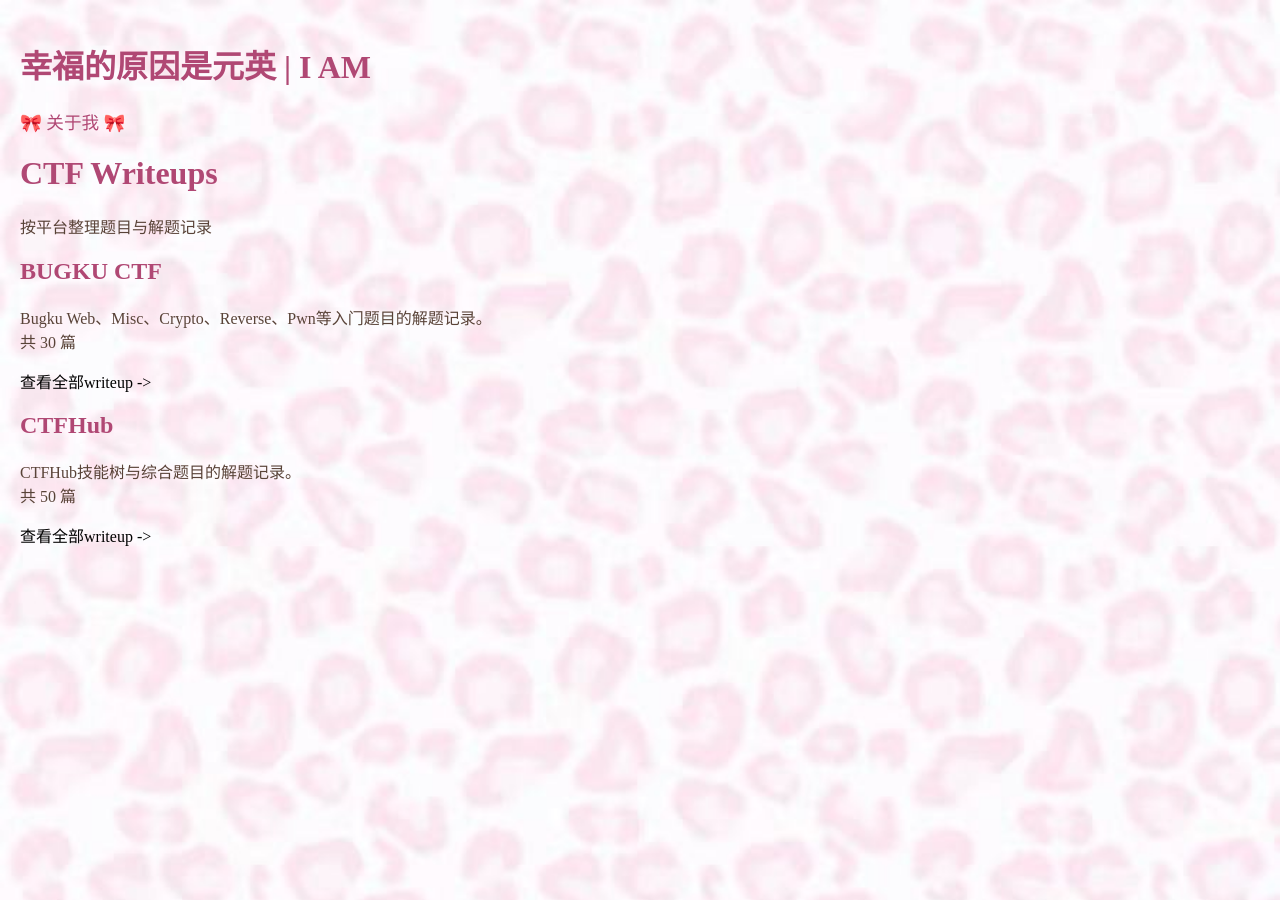
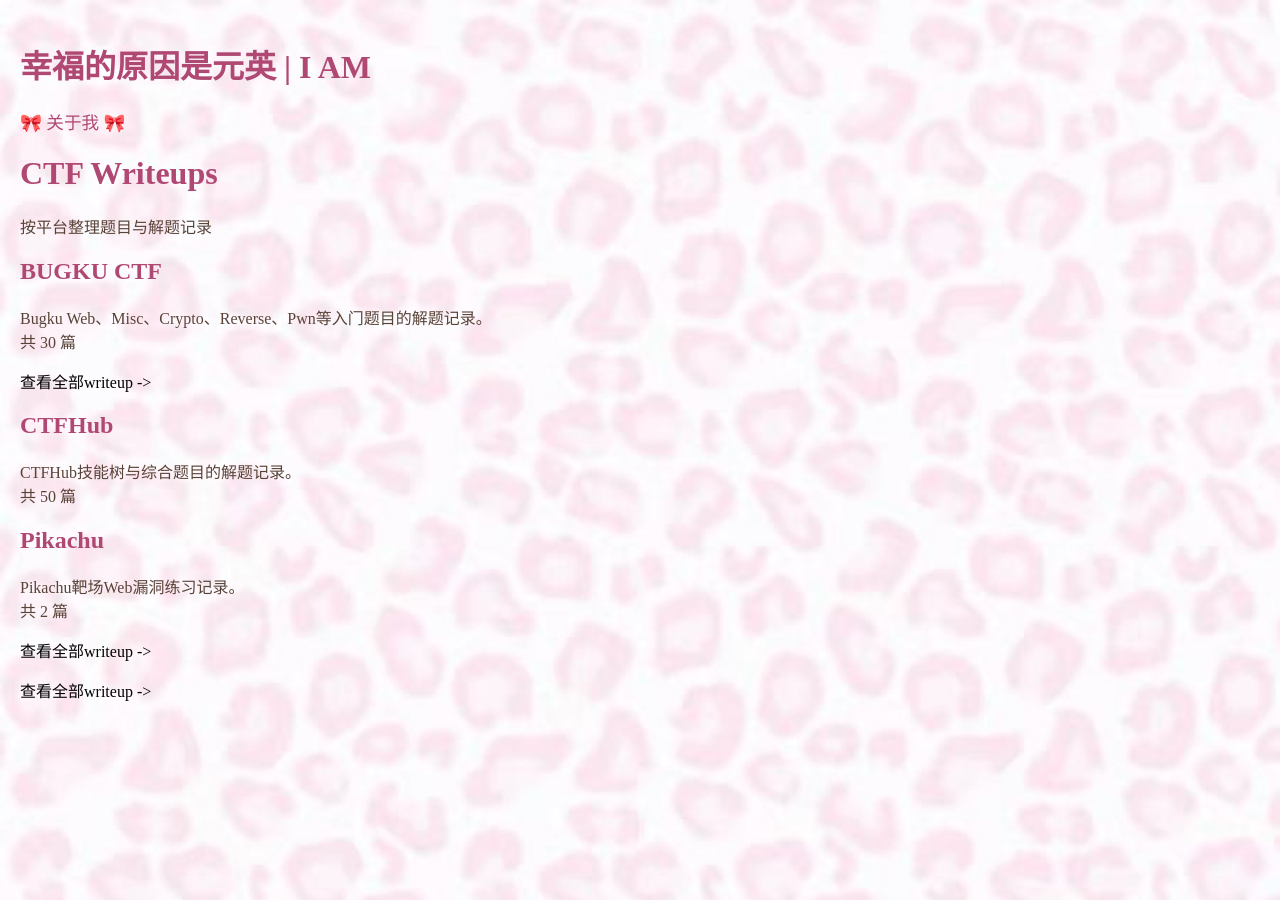
Before and after one commit to Eclair-Tracy/Eclair-Tracy.github.io, a Jekyll site: the page built from index.md, in a window 1280 px wide. Built offline with Jekyll 4.4.1, drawn with Linux system fonts in a browser that asks for light colours.

Commit message:
Update index.md

```diff
--- a/index.md
+++ b/index.md
@@ -30,4 +30,10 @@ title: Eclair in the Cybersecurity World
 ## <span style="color:#b04874;">CTFHub</span>
 <span style="color:#594338;">CTFHub技能树与综合题目的解题记录。<br>共 {{ ctfhub_posts.size }} 篇</span>
 
+{% assign pikachu_posts = site.posts | where_exp:"post", "post.tags contains 'Pikachu'" %}
+## <span style="color:#b04874;">Pikachu</span>
+<span style="color:#594338;">Pikachu靶场Web漏洞练习记录。<br>共 {{ pikachu_posts.size }} 篇</span>
+
+<span style="color:#594338;"><a href=" " style="color:#000000;text-decoration:none;">查看全部writeup -></a ></span>
+
 <span style="color:#594338;"><a href="/ctfhub.html" style="color:#000000;text-decoration:none;">查看全部writeup -></a></span>
```
